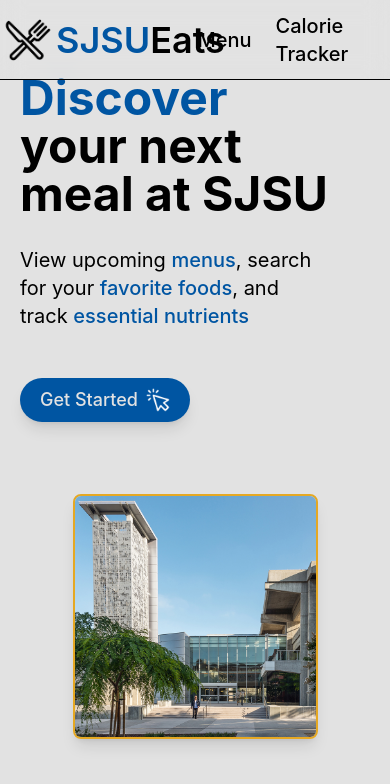
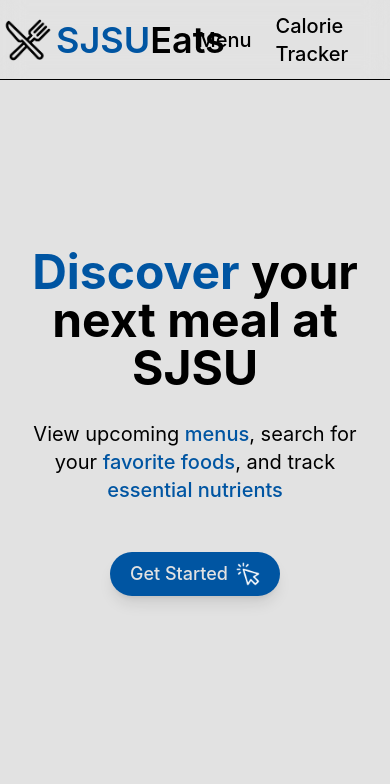
Before and after one commit to kevintsoii/SJSU-Eats, a React (Vite) app: page / in a window 390 px wide. Shown: the top 784 px of the page. Built offline with nearby package versions, Linux system fonts and the light colour scheme.

Commit message:
add responsiveness to hero

```diff
--- a/src/components/Hero.jsx
+++ b/src/components/Hero.jsx
@@ -3,8 +3,8 @@
 
 const Hero = () => {
   return (
-    <main className="flex flex-col md:flex-row items-center justify-center h-screen w-screen pt-[20px] px-5 md:px-20">
-      <div className="flex flex-1 flex-col justify-center pb-[5%] pr-10 xl:pl-10">
+    <main className="flex flex-col sm:flex-col-reverse md:flex-row items-center justify-center text-center md:text-left min-h-screen min-w-screen py-24 px-5 md:px-20">
+      <div className="flex flex-col flex-1 justify-center md:pb-[5%] md:pr-10 xl:pl-10">
         <h1 className="text-5xl lg:text-6xl font-bold">
           <span className="text-blue">Discover</span> your next meal at SJSU
         </h1>
@@ -19,7 +19,7 @@
 
         <div className="mt-12">
           <Link to="/menu">
-            <button className="inline-flex items-center rounded-full bg-blue px-5 py-2 text-background text-lg font-medium shadow-lg hover:bg-gold hover:text-blue">
+            <button className="inline-flex items-center rounded-full bg-blue shadow-lg text-background text-lg font-medium px-5 py-2 hover:bg-gold hover:text-blue">
               <span>Get Started</span>
               <img src="click.png" className="w-8 pl-2" />
             </button>
@@ -27,9 +27,9 @@
         </div>
       </div>
 
-      <div className="flex md:flex-1 justify-center fade-down xl:mr-10">
+      <div className="hidden sm:flex flex-1 items-center justify-center xl:mr-10 fade-down">
         <img
-          className="border-2 border-gold rounded-lg shadow-lg h-[70%] sm:h-[60%] md:h-auto md:w-full xl:w-5/6"
+          className="border-2 border-gold rounded-lg shadow-lg sm:w-[60%] md:h-auto md:w-full"
           src="/hero.jpg"
           alt="image of SJSU"
         />
```
